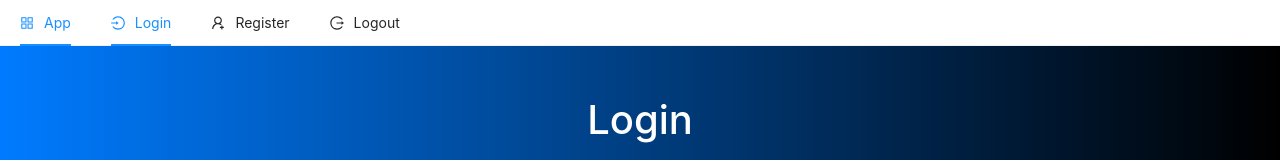
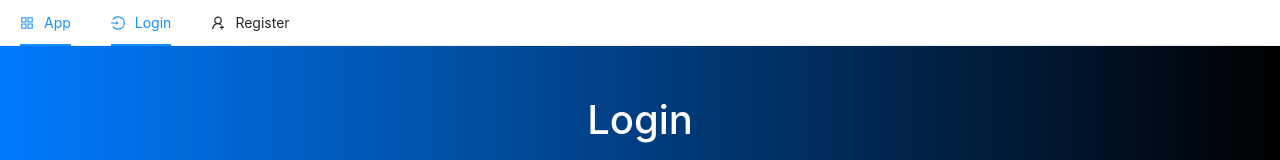
Before and after one commit to BrandonJAllison/codeoptimal, a Next.js app in the folder client/: page /login in a window 1280 px wide. Shown: the top 160 px of the page. Built offline with nearby package versions, Linux system fonts and the light colour scheme.

Commit message:
Protected Pages
adding protected pages

```diff
--- a/client/components/TopNav.js
+++ b/client/components/TopNav.js
@@ -3,6 +3,7 @@
 import Link from "next/link";
 import {
   AppstoreOutlined,
+  CoffeeOutlined,
   LoginOutlined,
   LogoutOutlined,
   UserAddOutlined,
@@ -12,12 +13,13 @@
 import { useRouter } from "next/router";
 import { toast } from "react-toastify";
 
-const { Item } = Menu;
+const { Item, SubMenu } = Menu;
 
 const TopNav = () => {
   const [current, setCurrent] = useState("");
 
   const { state, dispatch } = useContext(Context);
+  const { user } = state;
 
   const router = useRouter();
 
@@ -45,6 +47,8 @@
         </Link>
       </Item>
 
+      {user === null && (
+        <>
           <Item
             key="/login"
             onClick={(e) => setCurrent(e.key)}
@@ -64,10 +68,20 @@
               <a>Register</a>
             </Link>
           </Item>
+        </>
+      )}
 
-      <Item onClick={logout} icon={<LogoutOutlined />} className="float-right">
+      {user !== null && (
+        <SubMenu
+          icon={<CoffeeOutlined />}
+          title={`Welcome, ${user && user.name}!`}
+          className="float-right"
+        >
+          <Item onClick={logout} className="float-right">
             Logout
           </Item>
+        </SubMenu>
+      )}
     </Menu>
   );
 };
--- a/client/pages/login.js
+++ b/client/pages/login.js
@@ -1,4 +1,4 @@
-import {useState, useContext } from "react";
+import {useState, useContext, useEffect } from "react";
 import axios from "axios";
 import { toast } from "react-toastify";
 import { SyncOutlined } from "@ant-design/icons";
@@ -13,8 +13,13 @@
 
   //access to the state
   const {state, dispatch} = useContext(Context)
+  const {user} = state
 
   const router = useRouter()
+
+  useEffect(() => {
+    if(user !== null) router.push("/")
+  }, [user])
 
   console.log("STATE", state)
 
```
Lines whose indentation alone changed are shown as unchanged.
